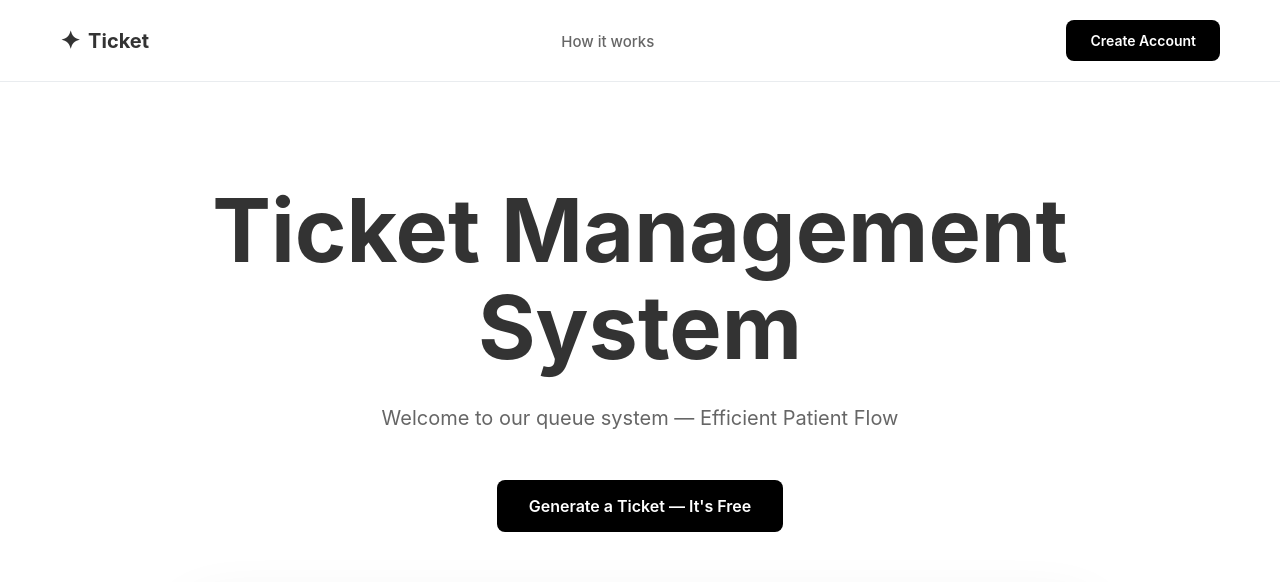
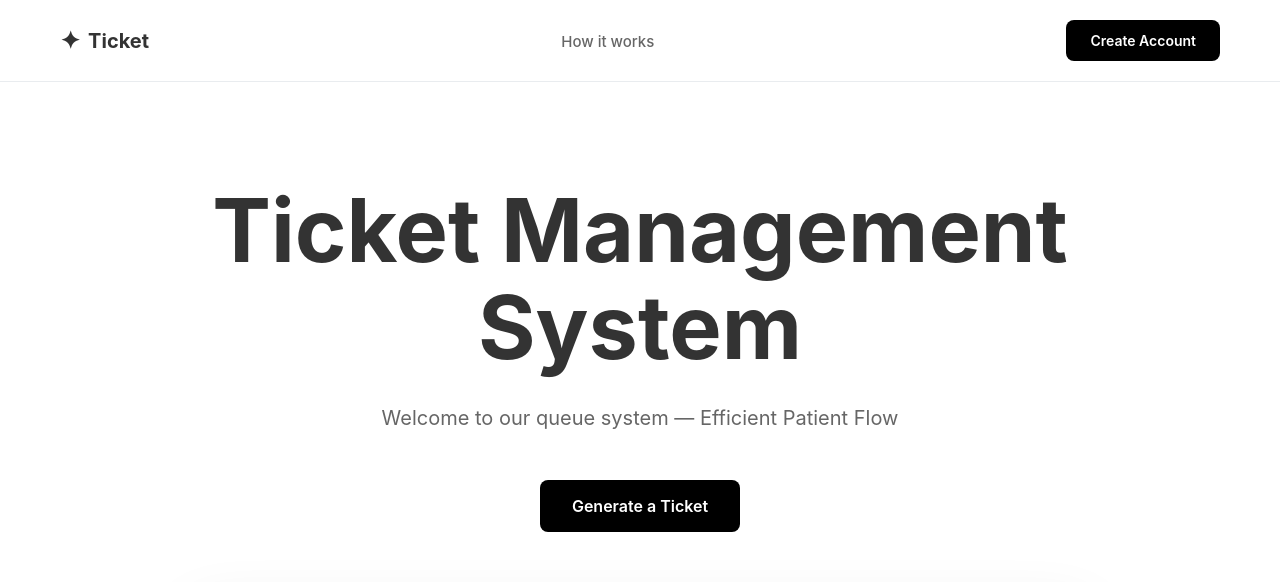
Before and after one commit to franko-bit/ticket, a plain HTML site: page index.html in a window 1280 px wide. Shown: the top 582 px of the page. Drawn offline with Linux system fonts and the light colour scheme.

Commit message:
Update index.html

```diff
--- a/index.html
+++ b/index.html
@@ -3,7 +3,7 @@
 <head>
     <meta charset="UTF-8">
     <meta name="viewport" content="width=device-width, initial-scale=1.0">
-            <title>HealthQueue - Hospital Queue Management System</title>
+            <title> Management System</title>
     <style>
         * {
             margin: 0;
@@ -512,7 +512,7 @@
                 <h1>Ticket Management<br>System</h1>
                 <p>Welcome to our queue system — Efficient Patient Flow</p>
                 <div class="hero-buttons">
-                    <a href="generateticket.html" class="btn btn-hero primary">Generate a Ticket — It's Free</a>
+                    <a href="generateticket.html" class="btn btn-hero primary">Generate a Ticket</a>
                                   </div>
             </div>
         </section>
```
